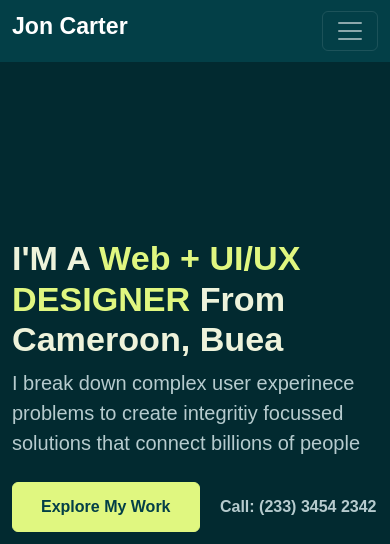
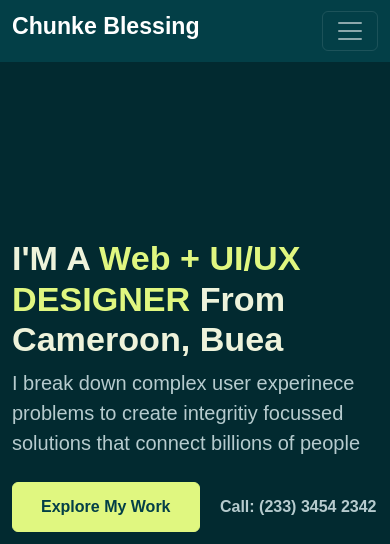
Before and after one commit to Chunke-B/my_Portfolio, a plain HTML site: page index.html in a window 390 px wide. Shown: the top 544 px of the page. Drawn offline with Linux system fonts and the light colour scheme; a web font is replaced by a local one.

Commit message:
renaming my name

```diff
--- a/index.html
+++ b/index.html
@@ -17,7 +17,7 @@
     <nav class="navbar navbar-expand-lg navbar-dark fixed-top">
       <div class="container flex-lg-column">
         <a class="navbar-brand mx-lg-auto mb-lg-4" href="#">
-          <span class="h3 fw-bold d-block d-lg-none">Jon Carter</span>
+          <span class="h3 fw-bold d-block d-lg-none">Chunke Blessing</span>
           <img
             src="./assets/images/IMG_4716.JPG"
             class="d-none d-lg-block rounded-circle image-fluid profile-img"
```
